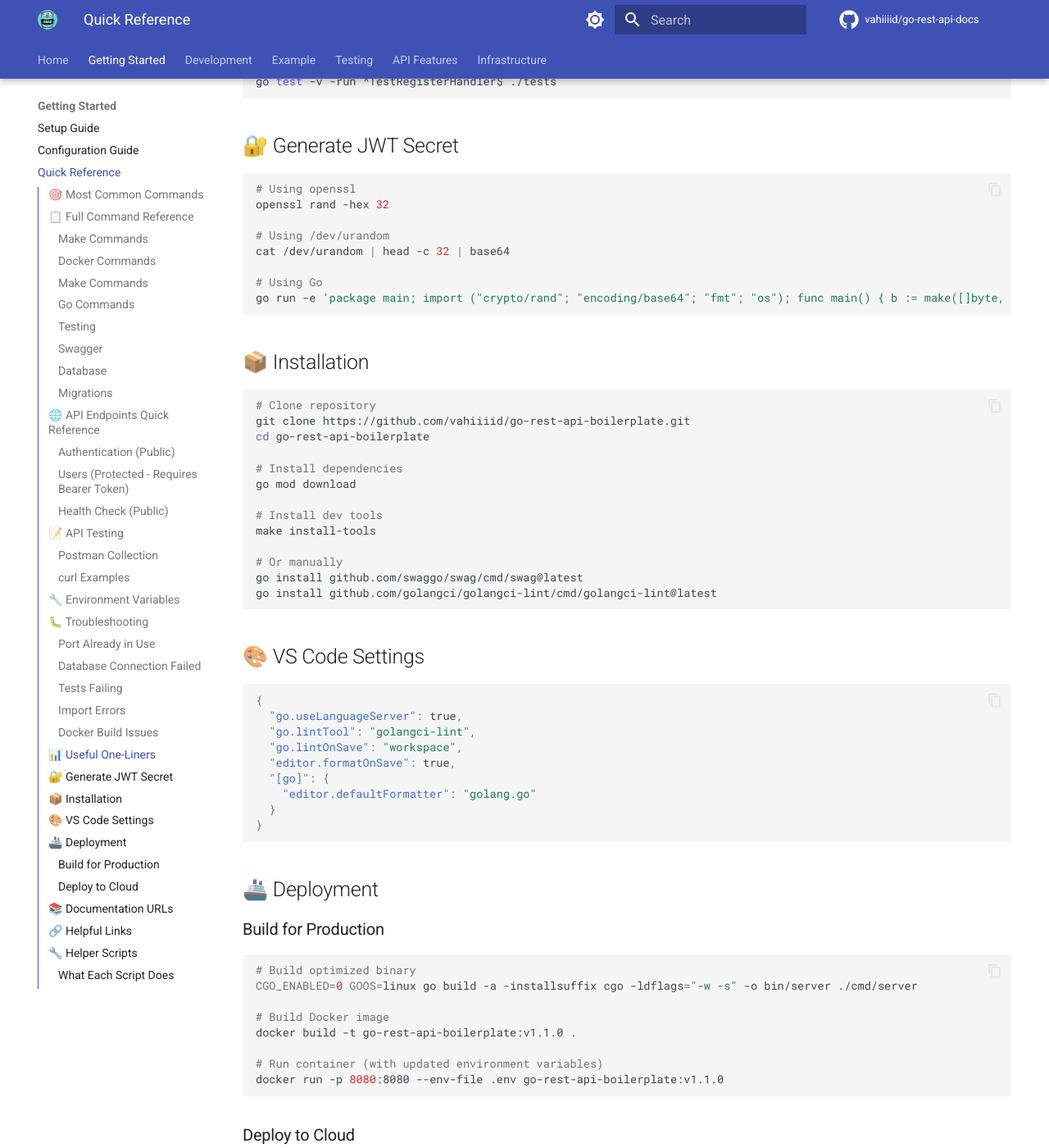
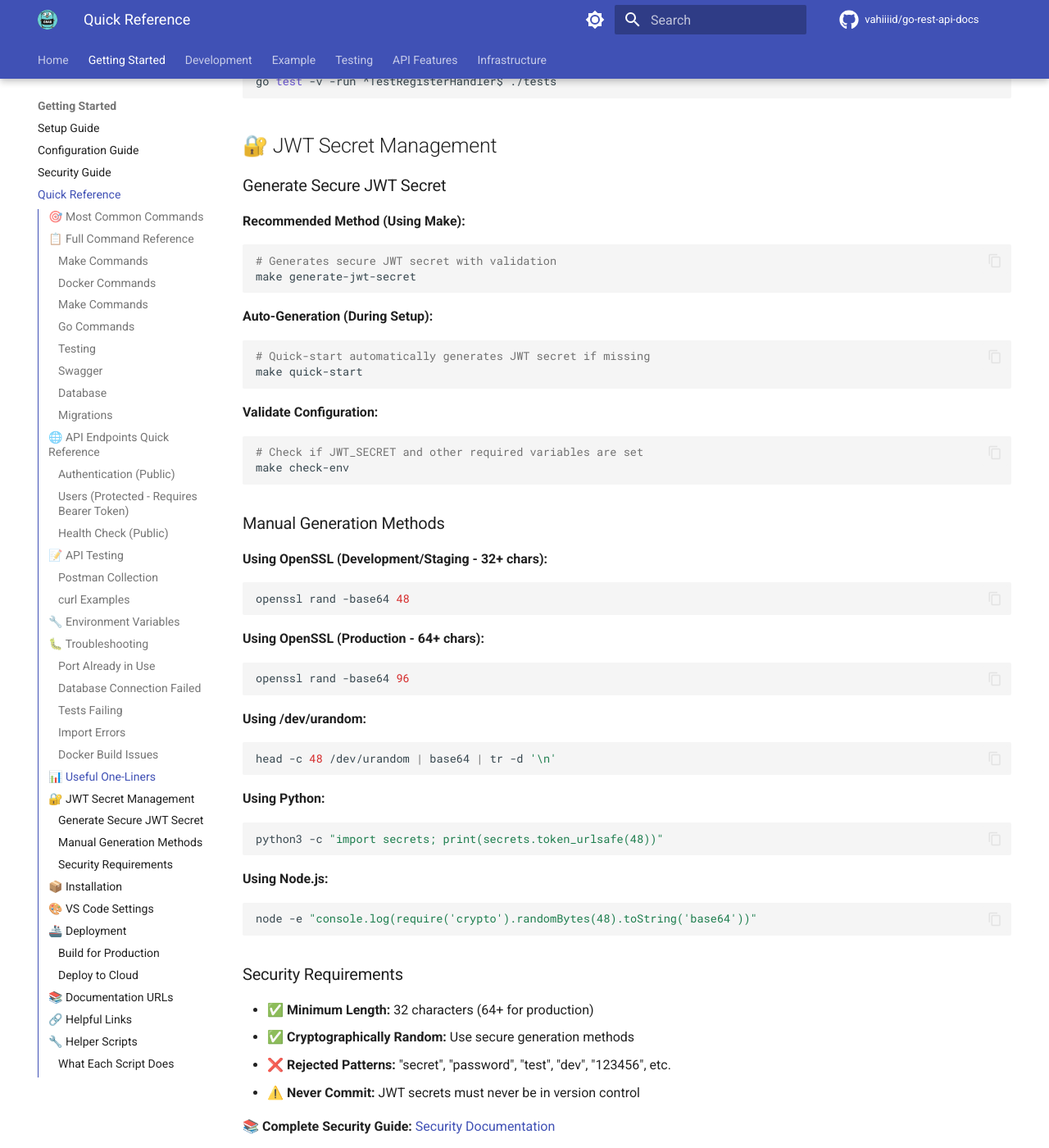
Before and after one commit to vahiiiid/go-rest-api-docs, an MkDocs documentation site: the page built from docs/QUICK_REFERENCE.md, in a window 1280 px wide and 1400 px high, scrolled down 9769 px. Shown: the whole window at 82% size. Built offline with MkDocs 1.6.1 and Material for MkDocs 9.7.7, drawn with Linux system fonts in a browser that asks for light colours; comment, search, counter and statistics services are not loaded; the version menu is left out; some of the changed text lies outside the part shown.

Commit message:
docs: add comprehensive JWT secret security documentation
- Add new SECURITY_GUIDE.md with complete security guidelines
- Update SETUP.md with JWT secret generation instructions
- Update CONFIGURATION.md with enhanced JWT security requirements
- Update QUICK_REFERENCE.md with security commands and validation
- Update DOCKER.md to remove insecure example secrets
- Add SECURITY_GUIDE.md to navigation in mkdocs.yml

Related to: vahiiiid/go-rest-api-boilerplate#94

````diff
--- a/docs/QUICK_REFERENCE.md
+++ b/docs/QUICK_REFERENCE.md
@@ -482,18 +482,63 @@ go list -f '{{.Dir}}' ./... | xargs -I {} goimports -l {}
 go test -v -run ^TestRegisterHandler$ ./tests
 ```
 
-## 🔐 Generate JWT Secret
+## 🔐 JWT Secret Management
 
+### Generate Secure JWT Secret
+
+**Recommended Method (Using Make):**
 ```bash
-# Using openssl
-openssl rand -hex 32
+# Generates secure JWT secret with validation
+make generate-jwt-secret
+```
 
-# Using /dev/urandom
-cat /dev/urandom | head -c 32 | base64
+**Auto-Generation (During Setup):**
+```bash
+# Quick-start automatically generates JWT secret if missing
+make quick-start
+```
 
-# Using Go
-go run -e 'package main; import ("crypto/rand"; "encoding/base64"; "fmt"; "os"); func main() { b := make([]byte, 32); rand.Read(b); fmt.Println(base64.StdEncoding.EncodeToString(b)); os.Exit(0) }'
+**Validate Configuration:**
+```bash
+# Check if JWT_SECRET and other required variables are set
+make check-env
 ```
+
+### Manual Generation Methods
+
+**Using OpenSSL (Development/Staging - 32+ chars):**
+```bash
+openssl rand -base64 48
+```
+
+**Using OpenSSL (Production - 64+ chars):**
+```bash
+openssl rand -base64 96
+```
+
+**Using /dev/urandom:**
+```bash
+head -c 48 /dev/urandom | base64 | tr -d '\n'
+```
+
+**Using Python:**
+```bash
+python3 -c "import secrets; print(secrets.token_urlsafe(48))"
+```
+
+**Using Node.js:**
+```bash
+node -e "console.log(require('crypto').randomBytes(48).toString('base64'))"
+```
+
+### Security Requirements
+
+- ✅ **Minimum Length:** 32 characters (64+ for production)
+- ✅ **Cryptographically Random:** Use secure generation methods
+- ❌ **Rejected Patterns:** "secret", "password", "test", "dev", "123456", etc.
+- ⚠️ **Never Commit:** JWT secrets must never be in version control
+
+**📚 Complete Security Guide:** [Security Documentation](SECURITY_GUIDE.md)
 
 ## 📦 Installation
 
--- a/mkdocs.yml
+++ b/mkdocs.yml
@@ -127,6 +127,7 @@ nav:
   - Getting Started:
       - Setup Guide: SETUP.md
       - Configuration Guide: CONFIGURATION.md
+      - Security Guide: SECURITY_GUIDE.md
       - Quick Reference: QUICK_REFERENCE.md
   - Development:
       - Development Guide: DEVELOPMENT_GUIDE.md
````
Also changed, not shown: docs/CONFIGURATION.md (+22 -5 lines), docs/DOCKER.md (+7 -3 lines), docs/SECURITY_GUIDE.md (added, +393 -0 lines), docs/SETUP.md (+28 -2 lines).
